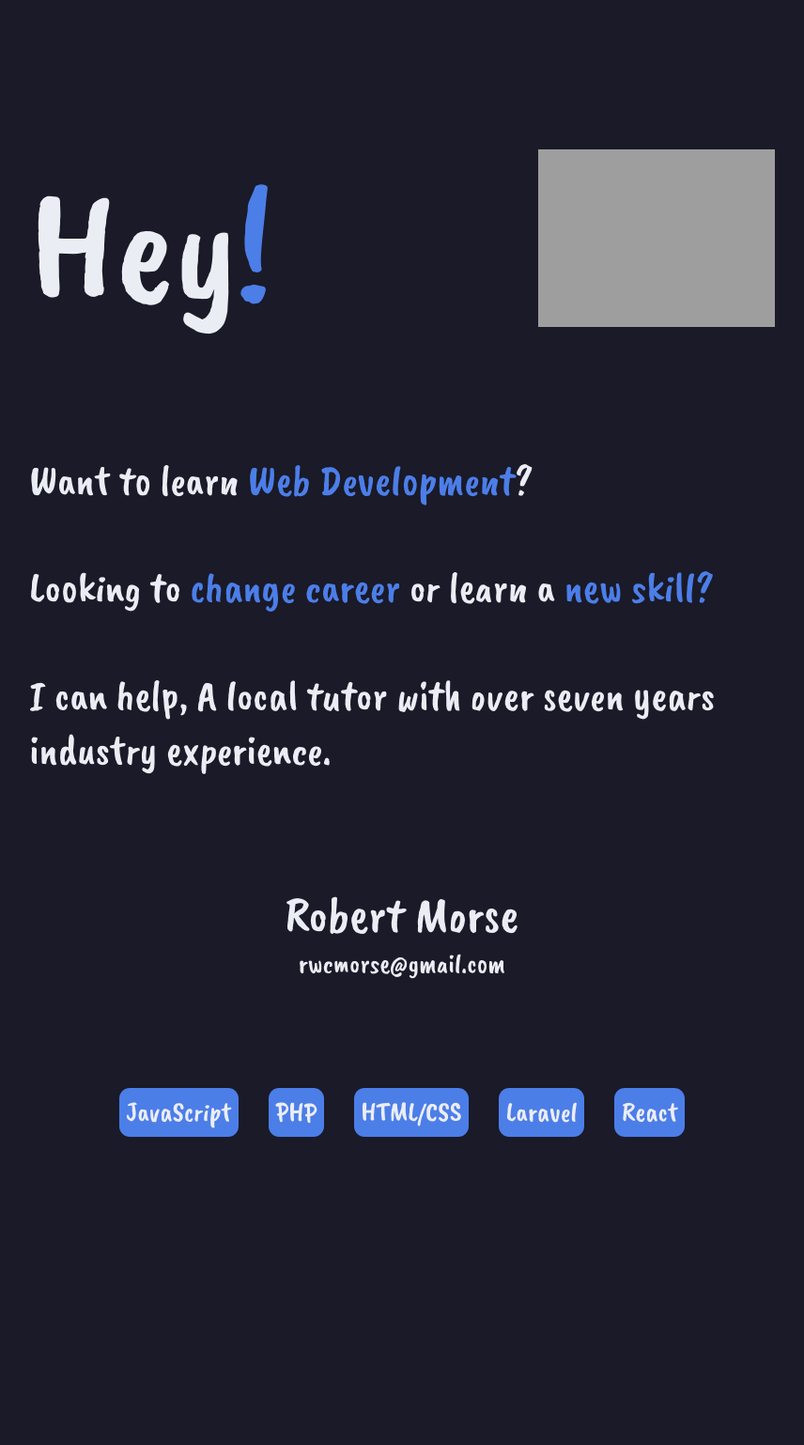
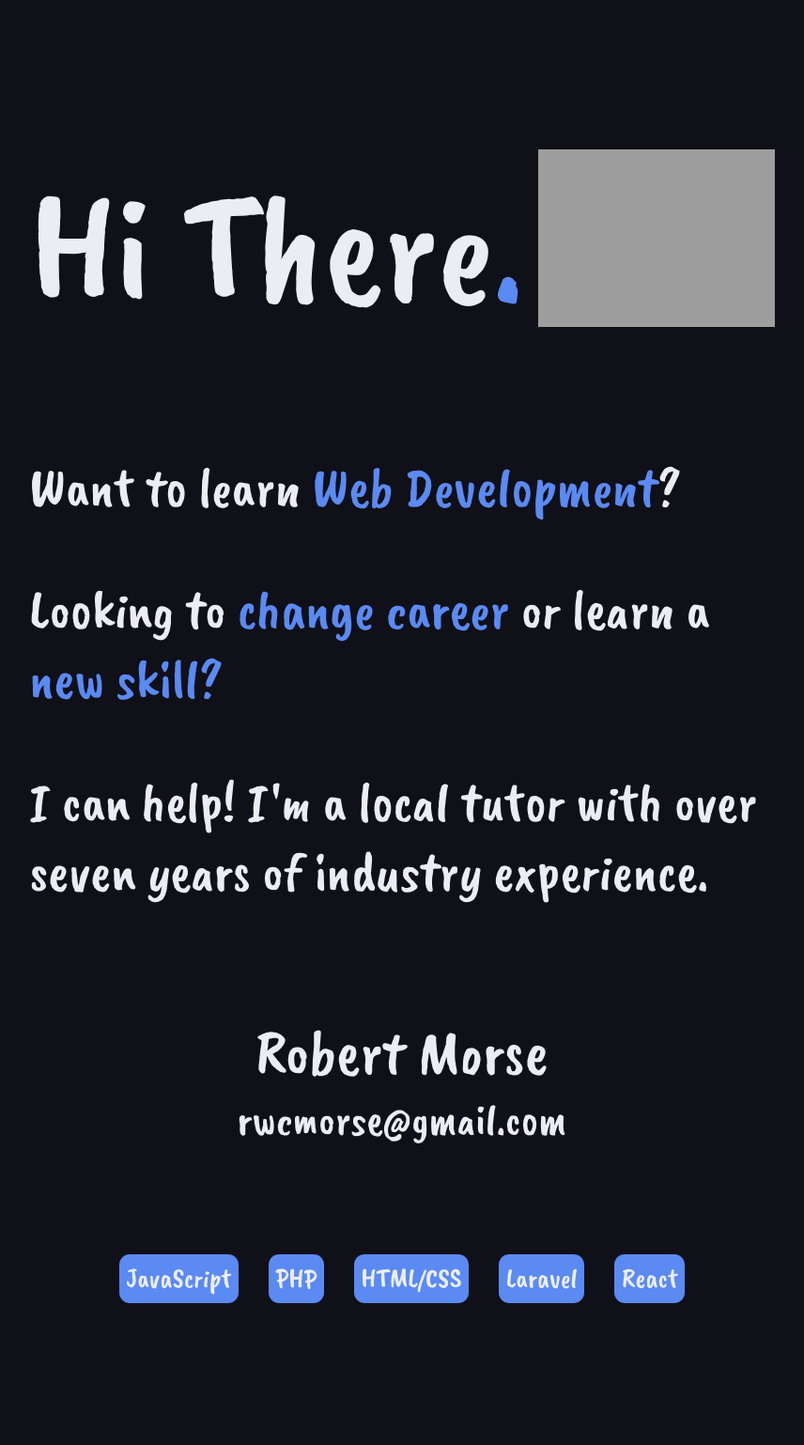
Before and after one commit to Robbie632/tutoring, a PHP site: page / in a window 1280 px wide. Shown: the whole page at 94% size, without its empty margins (128-984 px from the left). Before the commit the page ends 1210 px from the top, so only its background shows below. Run offline with PHP 8.4, Linux system fonts and the light colour scheme; grey boxes are pictures that could not be loaded.

Commit message:
improve font sizing in leaflet

```diff
--- a/other/index.html
+++ b/other/index.html
@@ -16,7 +16,7 @@
         <div class="top-container">
 
             <div class="hi">
-                Hey<span class="color-2">!</span>
+                Hi There<span class="color-2">.</span>
             </div>
             <div class="qr">
                 <img src="./assets/qr.png" alt="">
@@ -32,7 +32,7 @@
         </div>
 
         <div class="help">
-            I can help, A local tutor with over seven years industry experience.
+            I can help! I'm a local tutor with over seven years of industry experience.
         </div>
 
         <div class="name">
--- a/other/style.css
+++ b/other/style.css
@@ -1,11 +1,12 @@
 :root {
-    --background : rgb(26, 26, 40);
+    --background : rgb(16, 16, 25);
     --text-color-1: rgb(235, 237, 245);
-    --text-color-2: rgb(76, 126, 232);
+    --text-color-2: rgb(90, 138, 242);
     --size-1:22pt;
-    --size-2:34pt;
+    --size-2:44pt;
     --size-3:124pt;
-    --size-2-5:40pt;
+    --size-2-2:35pt;
+    --size-2-5:50pt;
     --height:297mm;
     --width:210mm;
     --spacer-1:30mm;
@@ -58,7 +59,7 @@ body {
 }
 .email {
     margin-bottom: var(--spacer-1);
-        font-size: var(--size-1);
+        font-size: var(--size-2-2);
 }
 .color-2 {
     color:var(--text-color-2);
```
